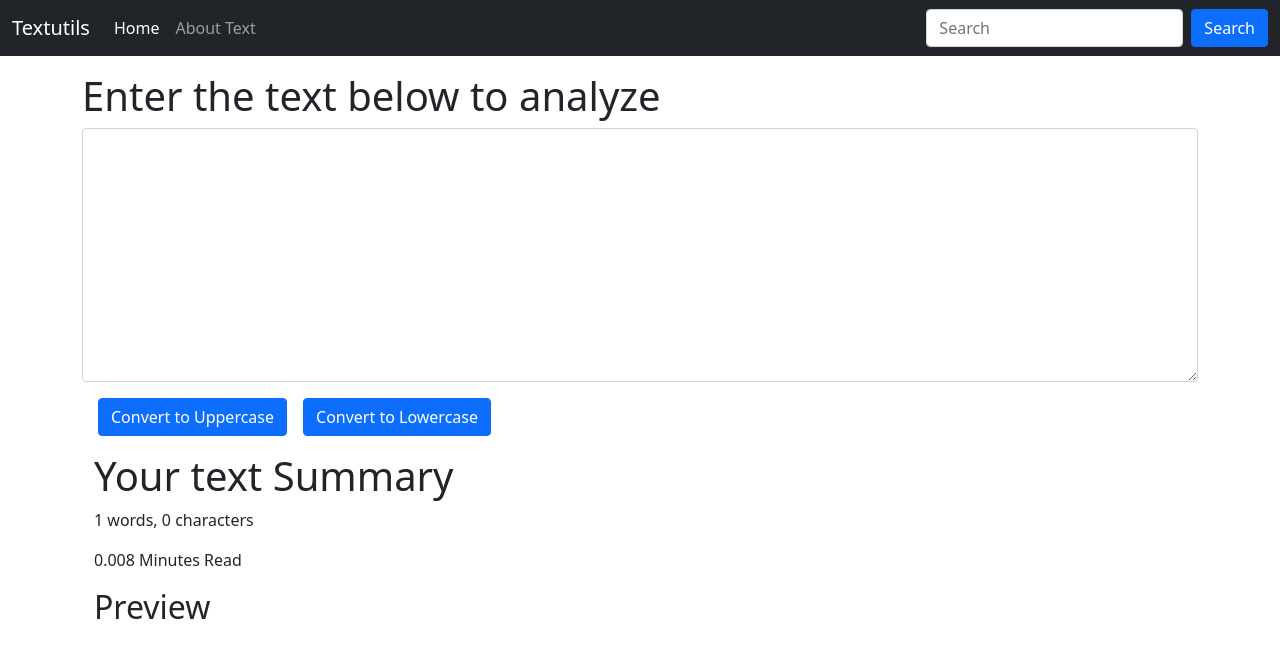
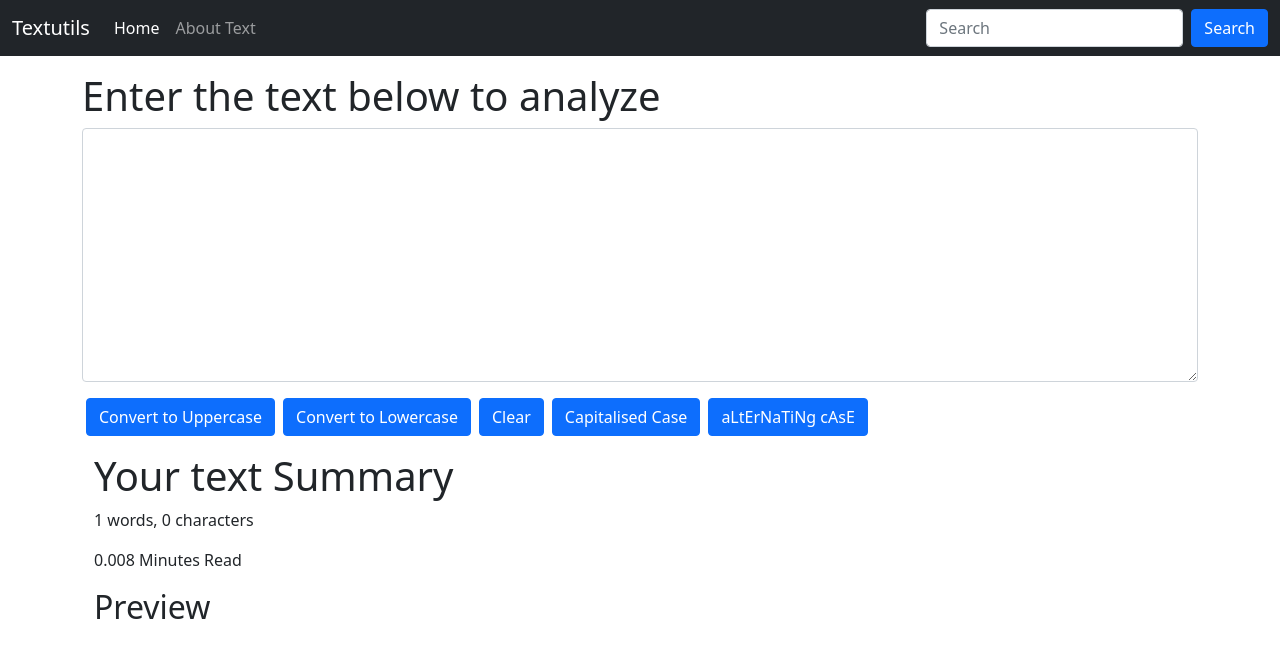
Before and after one commit to vishalverma1999/Stratin-from-video-6-React-Js-Tutorials-in-Hindi-by-CWH, a React (Create React App) app: page / in a window 1280 px wide. Shown: the top 658 px of the page. Built offline with nearby package versions, Linux system fonts and the light colour scheme.

Commit message:
Exercise 1 Added three extra buttons clear,Capitalised Case,aLtErNaTiNg cAsE #9

```diff
--- a/src/components/TextForm.js
+++ b/src/components/TextForm.js
@@ -19,6 +19,52 @@ export default function TextForm(props) {
         setText(newText);
     }
 
+    const handleClearClick = ()=> {
+        console.log("Clear Was Clicked" + text);
+        let newText = '';
+        setText(newText);
+    }
+
+    const handleCapitalisedCaseClick = ()=> {
+        console.log("Capitalised Case Clicked");
+        let newText = text.split(' ');
+        // console.log(newText);
+        let capitalisedText = '';
+        newText.forEach(element => {
+        //    console.log(element.charAt(0).toUpperCase()+ element.substr(1));
+        capitalisedText += element.charAt(0).toUpperCase()+ element.substr(1).toLowerCase() + " ";
+        });
+        setText(capitalisedText);
+    }
+
+    const handleAlternatingCaseClick = ()=> {
+        console.log("aLtErNaTiNg Case Clicked");
+        let newText = text;
+        // console.log(newText);
+        let charAtEvenIndex ;
+        let charAtOddIndex ;
+        let array = [];
+       for (let index = 0; index < newText.length; index++) {
+
+           if(index%2 == 0){
+               charAtEvenIndex = newText.charAt(index);
+               array.push(charAtEvenIndex.toLowerCase());   // characters at even indexes pushed in array
+           }
+           else{
+           charAtOddIndex = newText.charAt(index);
+           console.log(charAtOddIndex);
+           array.push(charAtOddIndex.toUpperCase());     //   characters at odd indexes pushed in array
+           }
+
+    };
+    // console.log(array);
+    newText = ""
+    array.forEach(element=>{
+    newText += element;
+    });
+    setText(newText);
+}
+
     const [text, setText]  = useState('');
 
                 // ye array destructuring jaisa kuch hai
@@ -26,7 +72,7 @@ export default function TextForm(props) {
                 // -setText-> jab bhi kuch update hoga wo setText function pakadlega aur fir uski madad se you can update text state
                 // - hum directly text = "dbdhbjk" karke update nahi kar sakte we have to use updation function that is setText
     // text = "new text";  // wrong way to change the state
-    // setText("new text");  // correct way to change the state
+    // setText("new text");  // correct syntax way to change the state, use it with some event handlers otherwise error will be thrown
     return (
         <>
         <div>
@@ -35,14 +81,17 @@ export default function TextForm(props) {
 
                 <textarea className="form-control" value= {text} onChange={handleOnChange} id="myBox" rows="10"></textarea>
             </div>
-            <button className="btn btn-primary mx-3" onClick={handleUpClick} >Convert to Uppercase</button>
-            <button className="btn btn-primary" onClick={handleLoClick} >Convert to Lowercase</button>
+            <button className="btn btn-primary mx-1" onClick={handleUpClick} >Convert to Uppercase</button>
+            <button className="btn btn-primary mx-1" onClick={handleLoClick} >Convert to Lowercase</button>
+            <button className="btn btn-primary mx-1" onClick={handleClearClick} >Clear</button>
+            <button className="btn btn-primary mx-1" onClick={handleCapitalisedCaseClick} >Capitalised Case</button>
+            <button className="btn btn-primary mx-1" onClick={handleAlternatingCaseClick} >aLtErNaTiNg cAsE</button>
         </div>
 
 
     <div className="container my-3">
        <h1>Your text Summary</h1>
-       <p> {text.split(" ").length} words, {text.length} characters</p>
+       <p> {text.split(' ').length} words, {text.length} characters</p>
        <p>{0.008 * text.split(" ").length} Minutes Read</p>
        <h2>Preview</h2>
        <p>{text}</p>
```
